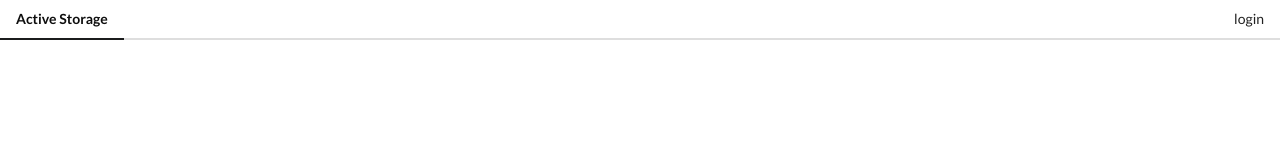
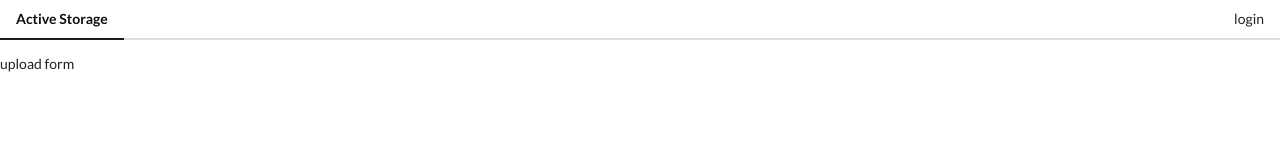
Before and after one commit to Adriyst/images-tutorial, a Vue app: page /upload in a window 1280 px wide. Shown: the top 160 px of the page. Built offline with nearby package versions, Linux system fonts and the light colour scheme.

Commit message:
ferdig med router

```diff
--- a/src/components/AppHeader.vue
+++ b/src/components/AppHeader.vue
@@ -4,8 +4,8 @@
 
         <div class="right menu">
             <div v-if="isLoggedIn" id="horizontal_buttons">
-                <a href="#" class="ui item">Galleries</a>
-                <a href="#" class="ut item">Upload</a>
+                <router-link to="/" class="ui item">Galleries</router-link>
+                <router-link to="/upload" class="ut item">Upload</router-link>
                 <a href="#" class="ui item" @click="logout">Logout</a>
             </div>
             <a href="#" class="ui item" @click="login" v-else>login</a>
--- a/src/components/ImageList.vue
+++ b/src/components/ImageList.vue
@@ -6,7 +6,7 @@
 
 <script>
 export default {
-
+    name: 'ImageList'
 }
 </script>
 
--- a/src/components/UploadForm.vue
+++ b/src/components/UploadForm.vue
@@ -6,7 +6,7 @@
 
 <script>
 export default {
-
+    name: 'UploadForm'
 }
 </script>
 
```
Also changed, not shown: src/main.js (+10 -0 lines).
